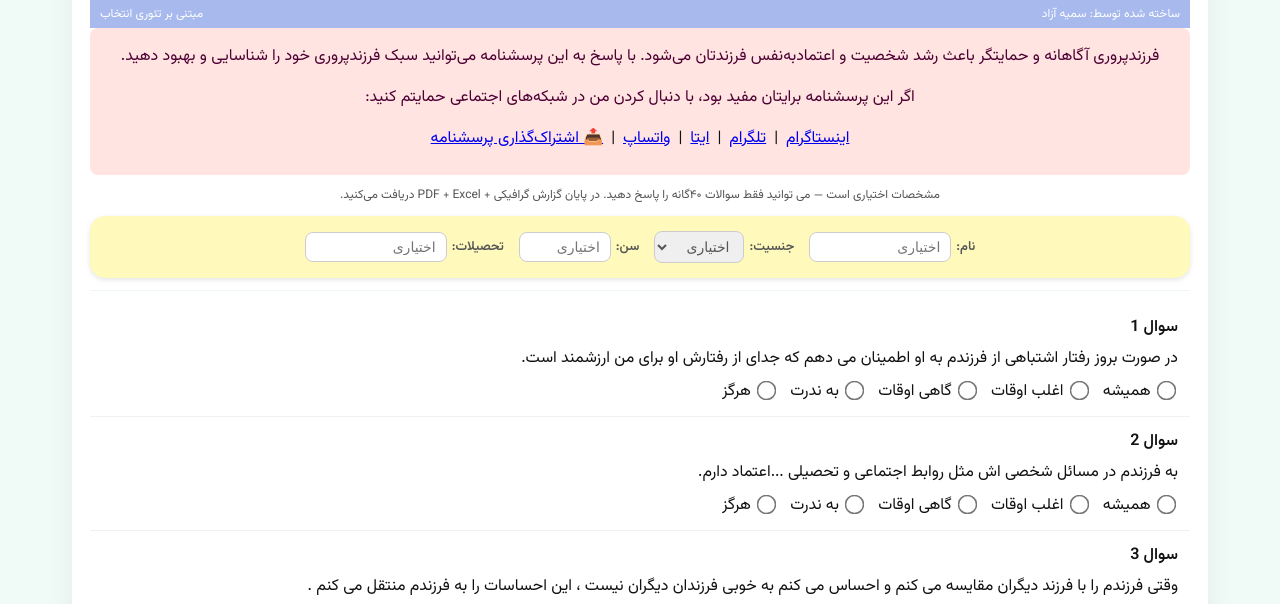
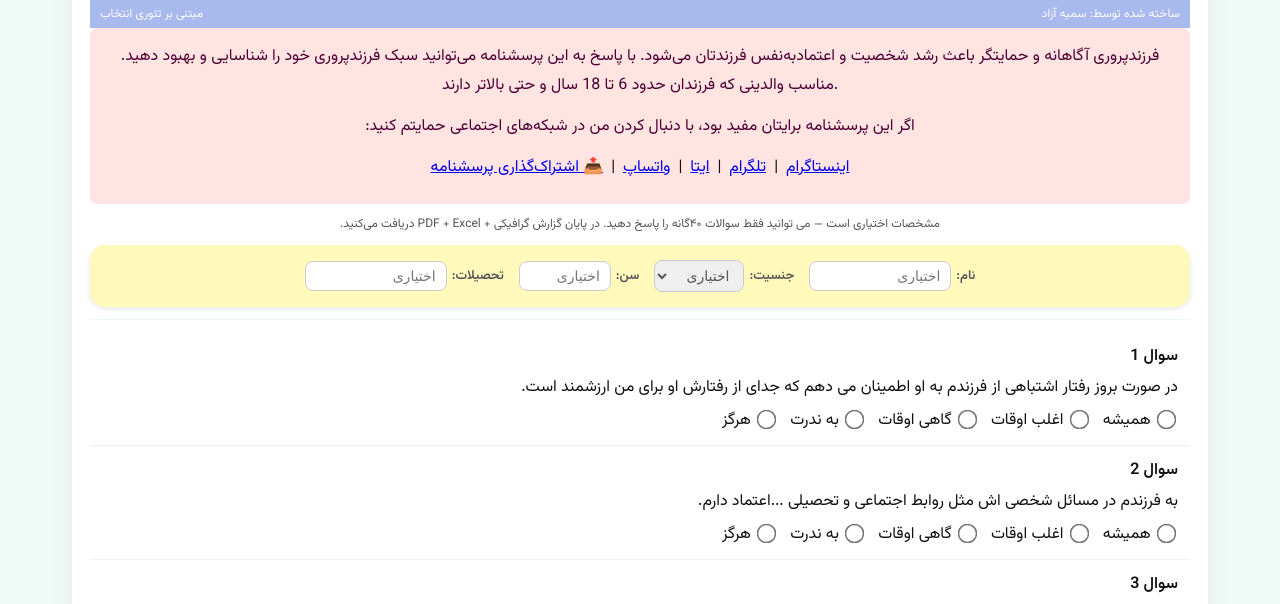
Before and after one commit to somayeazad121/parenting-survey, a plain HTML site: page index.html in a window 1280 px wide. Shown: the part 136-740 px from the top of the page. Drawn offline with nearby package versions, Linux system fonts and the light colour scheme; a script that the page names is missing.

Commit message:
Update index.html

```diff
--- a/index.html
+++ b/index.html
@@ -78,8 +78,11 @@
 <div class="intro" style="background:#FFE4E1 ;padding:12px;border-radius:8px;margin-bottom:12px;text-align:center">
   <p style="margin:4px 0;color:#4d0033"> فرزندپروری آگاهانه و حمایتگر باعث رشد شخصیت و اعتمادبه‌نفس فرزندتان می‌شود. با پاسخ به این پرسشنامه می‌توانید سبک فرزندپروری خود را شناسایی و بهبود دهید.
   </p>
+<p style="margin:4px 0;color:#4d0033"> .مناسب والدینی که فرزندان حدود 6 تا 18 سال و حتی بالاتر دارند
+  </p>
+
+
   <p style="font-size:16px; color:#4d0033;">
-
   اگر این پرسشنامه برایتان مفید بود، با دنبال کردن من در شبکه‌های اجتماعی حمایتم کنید:
   </p>
 
```
